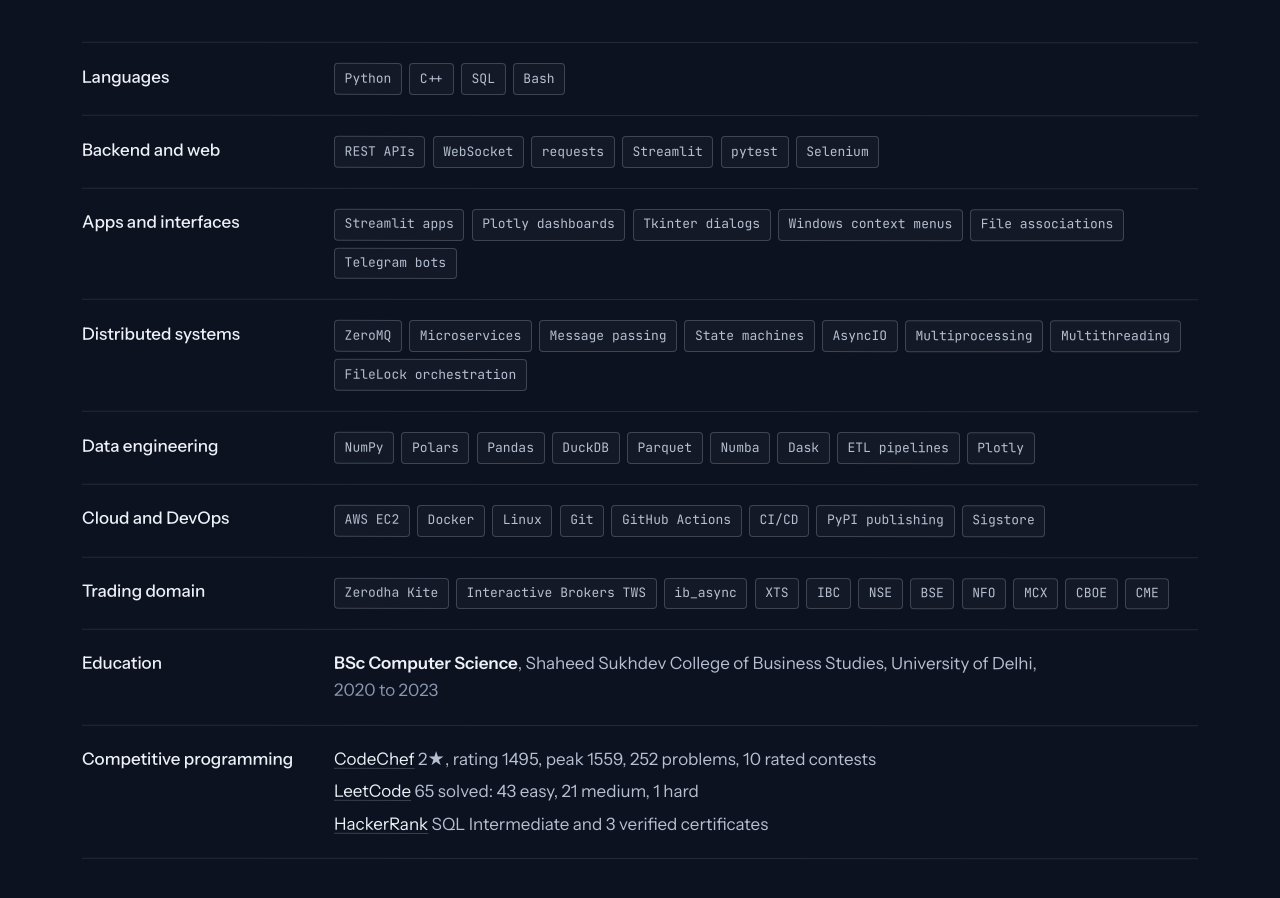
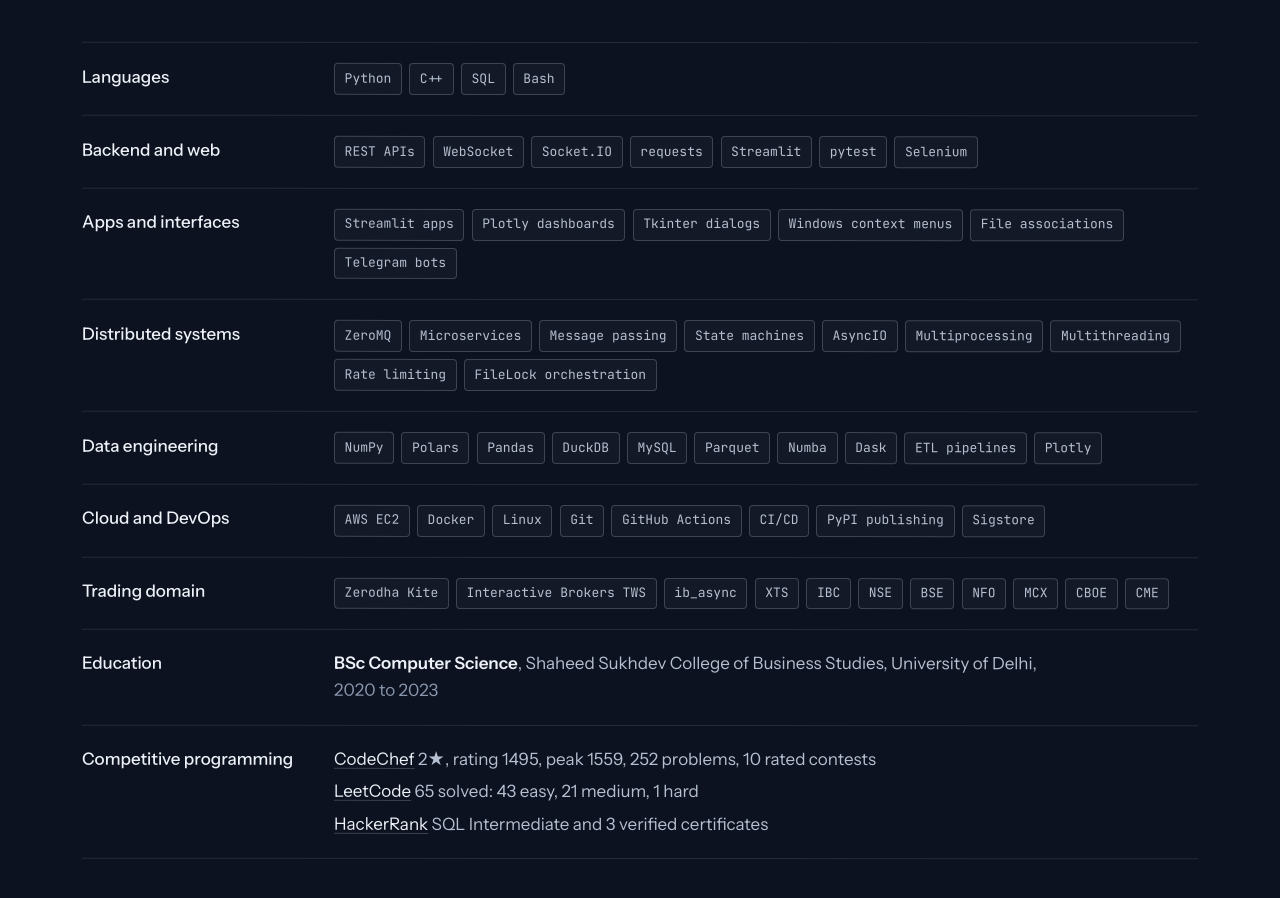
Before and after one commit to vikassharma545/Resume, a plain HTML site: page index.html in a window 1280 px wide. Shown: the part 6043-6941 px from the top of the page. Drawn offline with Linux system fonts and the light colour scheme; no server answers; animation ran at ten frames a second.

Commit message:
Review pass: peak wording in the share image, MySQL, Socket.IO and rate limiting in the stack and résumé skills

```diff
--- a/index.html
+++ b/index.html
@@ -418,10 +418,10 @@
 
         <dl class="stack">
           <div class="stack-row"><dt>Languages</dt><dd><ul class="chips"><li>Python</li><li>C++</li><li>SQL</li><li>Bash</li></ul></dd></div>
-          <div class="stack-row"><dt>Backend and web</dt><dd><ul class="chips"><li>REST APIs</li><li>WebSocket</li><li>requests</li><li>Streamlit</li><li>pytest</li><li>Selenium</li></ul></dd></div>
+          <div class="stack-row"><dt>Backend and web</dt><dd><ul class="chips"><li>REST APIs</li><li>WebSocket</li><li>Socket.IO</li><li>requests</li><li>Streamlit</li><li>pytest</li><li>Selenium</li></ul></dd></div>
           <div class="stack-row"><dt>Apps and interfaces</dt><dd><ul class="chips"><li>Streamlit apps</li><li>Plotly dashboards</li><li>Tkinter dialogs</li><li>Windows context menus</li><li>File associations</li><li>Telegram bots</li></ul></dd></div>
-          <div class="stack-row"><dt>Distributed systems</dt><dd><ul class="chips"><li>ZeroMQ</li><li>Microservices</li><li>Message passing</li><li>State machines</li><li>AsyncIO</li><li>Multiprocessing</li><li>Multithreading</li><li>FileLock orchestration</li></ul></dd></div>
-          <div class="stack-row"><dt>Data engineering</dt><dd><ul class="chips"><li>NumPy</li><li>Polars</li><li>Pandas</li><li>DuckDB</li><li>Parquet</li><li>Numba</li><li>Dask</li><li>ETL pipelines</li><li>Plotly</li></ul></dd></div>
+          <div class="stack-row"><dt>Distributed systems</dt><dd><ul class="chips"><li>ZeroMQ</li><li>Microservices</li><li>Message passing</li><li>State machines</li><li>AsyncIO</li><li>Multiprocessing</li><li>Multithreading</li><li>Rate limiting</li><li>FileLock orchestration</li></ul></dd></div>
+          <div class="stack-row"><dt>Data engineering</dt><dd><ul class="chips"><li>NumPy</li><li>Polars</li><li>Pandas</li><li>DuckDB</li><li>MySQL</li><li>Parquet</li><li>Numba</li><li>Dask</li><li>ETL pipelines</li><li>Plotly</li></ul></dd></div>
           <div class="stack-row"><dt>Cloud and DevOps</dt><dd><ul class="chips"><li>AWS EC2</li><li>Docker</li><li>Linux</li><li>Git</li><li>GitHub Actions</li><li>CI/CD</li><li>PyPI publishing</li><li>Sigstore</li></ul></dd></div>
           <div class="stack-row"><dt>Trading domain</dt><dd><ul class="chips"><li>Zerodha Kite</li><li>Interactive Brokers TWS</li><li>ib_async</li><li>XTS</li><li>IBC</li><li>NSE</li><li>BSE</li><li>NFO</li><li>MCX</li><li>CBOE</li><li>CME</li></ul></dd></div>
           <div class="stack-row"><dt>Education</dt><dd class="plain"><strong>BSc Computer Science</strong>, Shaheed Sukhdev College of Business Studies, University of Delhi, <span class="muted">2020 to 2023</span></dd></div>
```
Also changed, not shown: tools/og.html (+3 -3 lines), assets/og.png, 2 other files.
